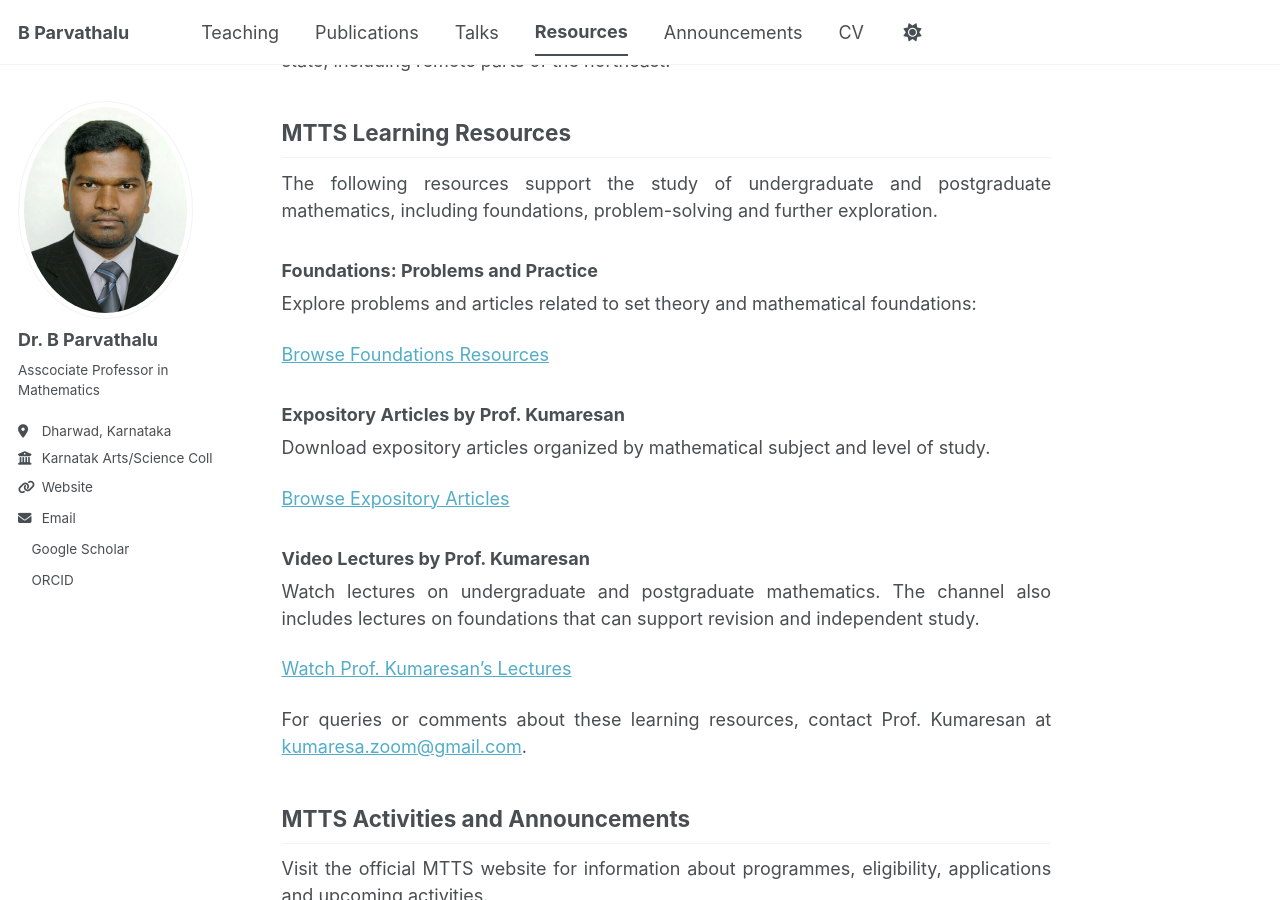
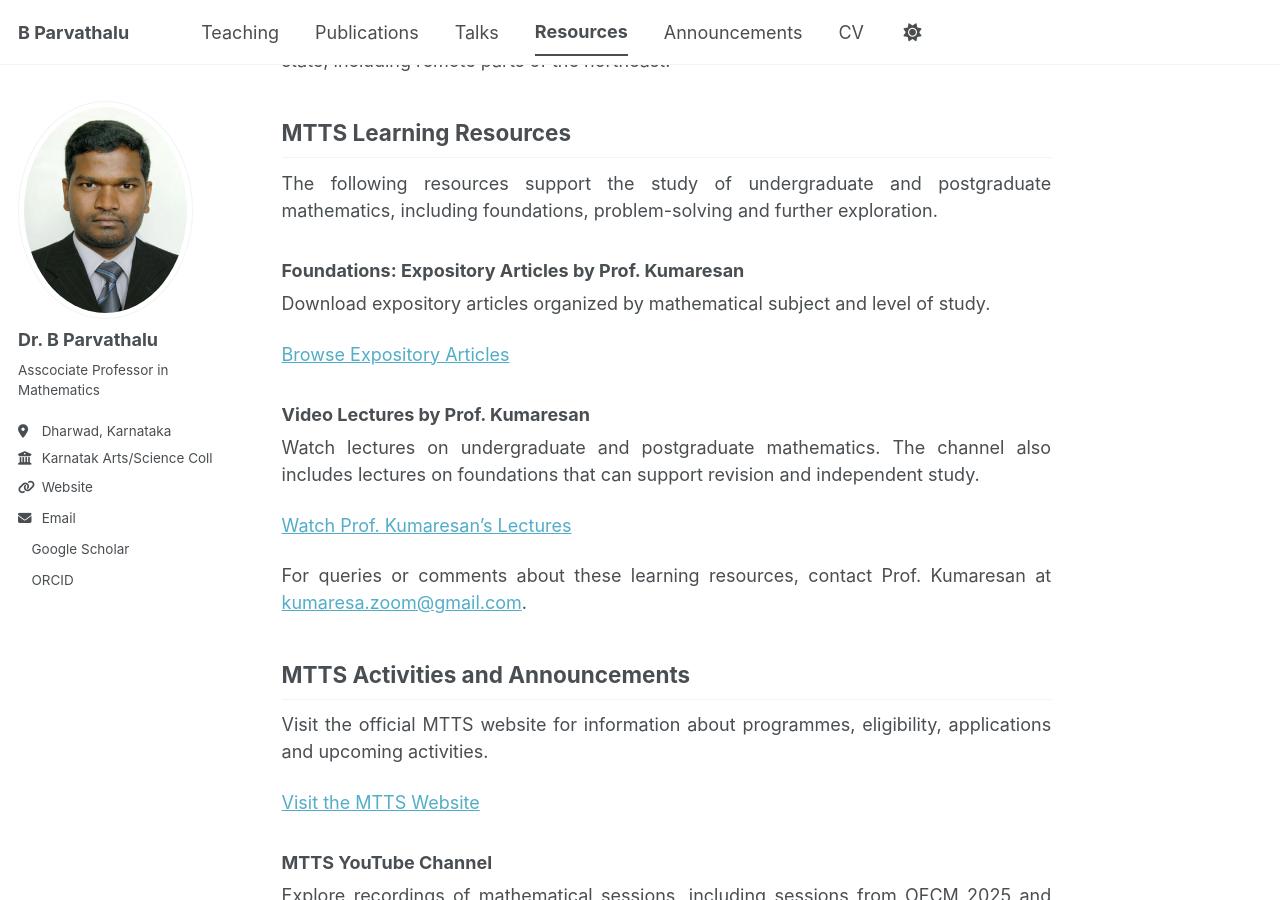
Before and after one commit to drbp-kcd/drbp-kcd.github.io, a Jekyll site: the page built from _resources/mtts-program.md, in a window 1280 px wide and 900 px high, scrolled down 381 px. Built offline with Jekyll 4.4.1, drawn with Linux system fonts in a browser that asks for light colours; a style sheet for code colours, icons or effects is not loaded.

Commit message:
Update mtts-program.md

```diff
--- a/_resources/mtts-program.md
+++ b/_resources/mtts-program.md
@@ -20,14 +20,7 @@ The following resources support the study of undergraduate and
 postgraduate mathematics, including foundations, problem-solving
 and further exploration.
 
-### Foundations: Problems and Practice
-
-Explore problems and articles related to set theory and
-mathematical foundations:
-
-[Browse Foundations Resources](https://4dspace.mtts.org.in/ea?search_string=set+theory&submitsearch=)
-
-### Expository Articles by Prof. Kumaresan
+### Foundations: Expository Articles by Prof. Kumaresan
 
 Download expository articles organized by mathematical subject
 and level of study.
```
